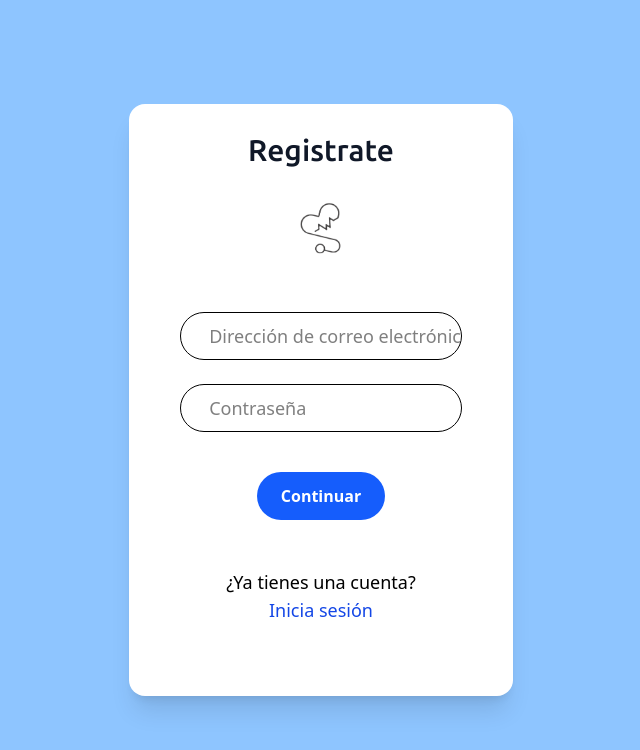
After one commit to dani-pp/PlaniDoc, a Flask app: page /registro in a window 1280 px wide. The commit adds this page. Shown: the top 750 px of the page, without its empty margins (319-959 px from the left). Run offline with Flask 3, Linux system fonts and the light colour scheme.

Commit message:
inicio de interfaz registro

```diff
--- a/app.py
+++ b/app.py
@@ -22,6 +22,10 @@ def index():
 @app.route("/agendar")
 def agendar():
     return render_template("agendar.html")
+
+@app.route("/registro")
+def registro():
+    return render_template("registro.html")
 
 @app.route("/iniciar-sesion")
 def iniciar():
--- /dev/null
+++ b/static/js/registro.js
@@ -0,0 +1,16 @@
+function mostrarPaso(numero) {
+  // Oculta todos los pasos
+  document.querySelectorAll('.paso').forEach(paso => {
+    paso.classList.add('hidden');
+    paso.classList.remove('opacity-100');
+    paso.classList.add('opacity-0');
+  });
+
+  // Muestra el paso actual
+  const pasoActual = document.getElementById(`paso-${numero}`);
+  if (pasoActual) {
+    pasoActual.classList.remove('hidden');
+    pasoActual.classList.remove('opacity-0');
+    pasoActual.classList.add('opacity-100');
+  }
+}
--- a/static/tailwind/output.css
+++ b/static/tailwind/output.css
@@ -13,24 +13,17 @@
     --color-blue-200: oklch(88.2% 0.059 254.128);
     --color-blue-300: oklch(80.9% 0.105 251.813);
     --color-blue-400: oklch(70.7% 0.165 254.624);
-    --color-blue-500: oklch(62.3% 0.214 259.815);
     --color-blue-600: oklch(54.6% 0.245 262.881);
     --color-blue-700: oklch(48.8% 0.243 264.376);
     --color-blue-800: oklch(42.4% 0.199 265.638);
     --color-blue-900: oklch(37.9% 0.146 265.522);
-    --color-indigo-50: oklch(96.2% 0.018 272.314);
-    --color-indigo-100: oklch(93% 0.034 272.788);
-    --color-indigo-200: oklch(87% 0.065 274.039);
-    --color-indigo-300: oklch(78.5% 0.115 274.713);
-    --color-indigo-900: oklch(35.9% 0.144 278.697);
     --color-gray-500: oklch(55.1% 0.027 264.364);
-    --color-gray-600: oklch(44.6% 0.03 256.802);
-    --color-gray-700: oklch(37.3% 0.034 259.733);
-    --color-gray-800: oklch(27.8% 0.033 256.848);
     --color-gray-900: oklch(21% 0.034 264.665);
     --color-black: #000;
     --color-white: #fff;
     --spacing: 0.25rem;
+    --text-lg: 1.125rem;
+    --text-lg--line-height: calc(1.75 / 1.125);
     --text-xl: 1.25rem;
     --text-xl--line-height: calc(1.75 / 1.25);
     --text-2xl: 1.5rem;
@@ -46,6 +39,7 @@
     --radius-xl: 0.75rem;
     --radius-2xl: 1rem;
     --radius-3xl: 1.5rem;
+    --radius-4xl: 2rem;
     --ease-in-out: cubic-bezier(0.4, 0, 0.2, 1);
     --default-transition-duration: 150ms;
     --default-transition-timing-function: cubic-bezier(0.4, 0, 0.2, 1);
@@ -232,17 +232,38 @@
   .mt-5 {
     margin-top: calc(var(--spacing) * 5);
   }
+  .mt-6 {
+    margin-top: calc(var(--spacing) * 6);
+  }
   .mt-\[2vh\] {
     margin-top: 2vh;
+  }
+  .mt-\[3vh\] {
+    margin-top: 3vh;
   }
   .mt-\[4vh\] {
     margin-top: 4vh;
   }
+  .mt-\[5vh\] {
+    margin-top: 5vh;
+  }
+  .mt-\[7vh\] {
+    margin-top: 7vh;
+  }
   .mt-\[8vh\] {
     margin-top: 8vh;
   }
+  .mt-\[9vh\] {
+    margin-top: 9vh;
+  }
   .mt-\[10vh\] {
     margin-top: 10vh;
+  }
+  .mt-\[13vh\] {
+    margin-top: 13vh;
+  }
+  .mt-\[15vh\] {
+    margin-top: 15vh;
   }
   .mt-\[18\%\] {
     margin-top: 18%;
@@ -262,14 +283,44 @@
   .mb-9 {
     margin-bottom: calc(var(--spacing) * 9);
   }
+  .mb-\[3vh\] {
+    margin-bottom: 3vh;
+  }
+  .mb-\[4vh\] {
+    margin-bottom: 4vh;
+  }
+  .mb-\[5vh\] {
+    margin-bottom: 5vh;
+  }
   .mb-\[6vh\] {
     margin-bottom: 6vh;
+  }
+  .mb-\[7vh\] {
+    margin-bottom: 7vh;
+  }
+  .mb-\[8vh\] {
+    margin-bottom: 8vh;
   }
   .mb-\[10vh\] {
     margin-bottom: 10vh;
   }
+  .mb-\[12vh\] {
+    margin-bottom: 12vh;
+  }
+  .mb-\[15vh\] {
+    margin-bottom: 15vh;
+  }
+  .mb-\[17vh\] {
+    margin-bottom: 17vh;
+  }
+  .ml-\[1vw\] {
+    margin-left: 1vw;
+  }
   .ml-auto {
     margin-left: auto;
+  }
+  .block {
+    display: block;
   }
   .flex {
     display: flex;
@@ -277,11 +328,59 @@
   .grid {
     display: grid;
   }
+  .hidden {
+    display: none;
+  }
+  .inline {
+    display: inline;
+  }
+  .inline-block {
+    display: inline-block;
+  }
+  .inline-flex {
+    display: inline-flex;
+  }
   .h-12 {
     height: calc(var(--spacing) * 12);
   }
+  .h-\[2vh\] {
+    height: 2vh;
+  }
+  .h-\[4vh\] {
+    height: 4vh;
+  }
+  .h-\[5vh\] {
+    height: 5vh;
+  }
+  .h-\[6vh\] {
+    height: 6vh;
+  }
+  .h-\[8vh\] {
+    height: 8vh;
+  }
+  .h-\[20vh\] {
+    height: 20vh;
+  }
+  .h-\[60vh\] {
+    height: 60vh;
+  }
+  .h-\[65vh\] {
+    height: 65vh;
+  }
   .h-\[70vh\] {
     height: 70vh;
+  }
+  .h-\[72vh\] {
+    height: 72vh;
+  }
+  .h-\[74vh\] {
+    height: 74vh;
+  }
+  .h-\[80vh\] {
+    height: 80vh;
+  }
+  .h-\[100\%\] {
+    height: 100%;
   }
   .h-\[100vh\] {
     height: 100vh;
@@ -316,6 +415,48 @@
   .w-90 {
     width: calc(var(--spacing) * 90);
   }
+  .w-\[3vw\] {
+    width: 3vw;
+  }
+  .w-\[4vw\] {
+    width: 4vw;
+  }
+  .w-\[5vw\] {
+    width: 5vw;
+  }
+  .w-\[10vw\] {
+    width: 10vw;
+  }
+  .w-\[12vw\] {
+    width: 12vw;
+  }
+  .w-\[15vw\] {
+    width: 15vw;
+  }
+  .w-\[20vw\] {
+    width: 20vw;
+  }
+  .w-\[21vw\] {
+    width: 21vw;
+  }
+  .w-\[22vw\] {
+    width: 22vw;
+  }
+  .w-\[30vw\] {
+    width: 30vw;
+  }
+  .w-\[35vw\] {
+    width: 35vw;
+  }
+  .w-\[40vw\] {
+    width: 40vw;
+  }
+  .w-\[45vw\] {
+    width: 45vw;
+  }
+  .w-\[60vw\] {
+    width: 60vw;
+  }
   .w-\[75vh\] {
     width: 75vh;
   }
@@ -361,15 +523,25 @@
   .rounded-3xl {
     border-radius: var(--radius-3xl);
   }
+  .rounded-4xl {
+    border-radius: var(--radius-4xl);
+  }
   .rounded-md {
     border-radius: var(--radius-md);
   }
   .rounded-xl {
     border-radius: var(--radius-xl);
   }
+  .border {
+    border-style: var(--tw-border-style);
+    border-width: 1px;
+  }
   .border-2 {
     border-style: var(--tw-border-style);
     border-width: 2px;
+  }
+  .border-black {
+    border-color: var(--color-black);
   }
   .border-gray-500 {
     border-color: var(--color-gray-500);
@@ -430,6 +617,15 @@
   }
   .p-\[5vh\] {
     padding: 5vh;
+  }
+  .pt-5 {
+    padding-top: calc(var(--spacing) * 5);
+  }
+  .pt-6 {
+    padding-top: calc(var(--spacing) * 6);
+  }
+  .pt-7 {
+    padding-top: calc(var(--spacing) * 7);
   }
   .pt-\[5vh\] {
     padding-top: 5vh;
@@ -449,8 +645,14 @@
   .pl-4 {
     padding-left: calc(var(--spacing) * 4);
   }
+  .pl-7 {
+    padding-left: calc(var(--spacing) * 7);
+  }
   .pl-10 {
     padding-left: calc(var(--spacing) * 10);
+  }
+  .pl-\[4vw\] {
+    padding-left: 4vw;
   }
   .text-center {
     text-align: center;
@@ -476,6 +678,10 @@
     font-size: var(--text-4xl);
     line-height: var(--tw-leading, var(--text-4xl--line-height));
   }
+  .text-lg {
+    font-size: var(--text-lg);
+    line-height: var(--tw-leading, var(--text-lg--line-height));
+  }
   .text-xl {
     font-size: var(--text-xl);
     line-height: var(--tw-leading, var(--text-xl--line-height));
@@ -492,50 +698,23 @@
     --tw-font-weight: var(--font-weight-semibold);
     font-weight: var(--font-weight-semibold);
   }
-  .text-blue-50 {
-    color: var(--color-blue-50);
-  }
-  .text-blue-100 {
-    color: var(--color-blue-100);
-  }
-  .text-blue-200 {
-    color: var(--color-blue-200);
-  }
-  .text-blue-500 {
-    color: var(--color-blue-500);
-  }
   .text-blue-600 {
     color: var(--color-blue-600);
   }
   .text-blue-700 {
     color: var(--color-blue-700);
   }
-  .text-blue-800 {
-    color: var(--color-blue-800);
-  }
-  .text-blue-900 {
-    color: var(--color-blue-900);
-  }
-  .text-gray-500 {
-    color: var(--color-gray-500);
-  }
-  .text-gray-600 {
-    color: var(--color-gray-600);
-  }
-  .text-gray-700 {
-    color: var(--color-gray-700);
-  }
-  .text-gray-800 {
-    color: var(--color-gray-800);
-  }
   .text-gray-900 {
     color: var(--color-gray-900);
   }
-  .text-indigo-900 {
-    color: var(--color-indigo-900);
-  }
   .text-white {
     color: var(--color-white);
+  }
+  .opacity-0 {
+    opacity: 0%;
+  }
+  .opacity-100 {
+    opacity: 100%;
   }
   .shadow-2xl {
     --tw-shadow: 0 25px 50px -12px var(--tw-shadow-color, rgb(0 0 0 / 0.25));
@@ -554,9 +733,22 @@
     transition-timing-function: var(--tw-ease, var(--default-transition-timing-function));
     transition-duration: var(--tw-duration, var(--default-transition-duration));
   }
+  .transition-all {
+    transition-property: all;
+    transition-timing-function: var(--tw-ease, var(--default-transition-timing-function));
+    transition-duration: var(--tw-duration, var(--default-transition-duration));
+  }
   .duration-300 {
     --tw-duration: 300ms;
     transition-duration: 300ms;
+  }
+  .duration-500 {
+    --tw-duration: 500ms;
+    transition-duration: 500ms;
+  }
+  .ease-in-out {
+    --tw-ease: var(--ease-in-out);
+    transition-timing-function: var(--ease-in-out);
   }
   .hover\:scale-101 {
     &:hover {
@@ -610,6 +802,13 @@
     &:hover {
       @media (hover: hover) {
         color: var(--color-blue-700);
+      }
+    }
+  }
+  .hover\:text-blue-800 {
+    &:hover {
+      @media (hover: hover) {
+        color: var(--color-blue-800);
       }
     }
   }
@@ -685,10 +884,57 @@
   syntax: "*";
   inherits: false;
 }
+@property --tw-space-y-reverse {
+  syntax: "*";
+  inherits: false;
+  initial-value: 0;
+}
 @property --tw-border-style {
   syntax: "*";
   inherits: false;
   initial-value: solid;
+}
+@property --tw-gradient-position {
+  syntax: "*";
+  inherits: false;
+}
+@property --tw-gradient-from {
+  syntax: "<color>";
+  inherits: false;
+  initial-value: #0000;
+}
+@property --tw-gradient-via {
+  syntax: "<color>";
+  inherits: false;
+  initial-value: #0000;
+}
+@property --tw-gradient-to {
+  syntax: "<color>";
+  inherits: false;
+  initial-value: #0000;
+}
+@property --tw-gradient-stops {
+  syntax: "*";
+  inherits: false;
+}
+@property --tw-gradient-via-stops {
+  syntax: "*";
+  inherits: false;
+}
+@property --tw-gradient-from-position {
+  syntax: "<length-percentage>";
+  inherits: false;
+  initial-value: 0%;
+}
+@property --tw-gradient-via-position {
+  syntax: "<length-percentage>";
+  inherits: false;
+  initial-value: 50%;
+}
+@property --tw-gradient-to-position {
+  syntax: "<length-percentage>";
+  inherits: false;
+  initial-value: 100%;
 }
 @property --tw-font-weight {
   syntax: "*";
@@ -763,6 +1009,10 @@
   syntax: "*";
   inherits: false;
 }
+@property --tw-ease {
+  syntax: "*";
+  inherits: false;
+}
 @property --tw-scale-x {
   syntax: "*";
   inherits: false;
@@ -778,10 +1028,6 @@
   inherits: false;
   initial-value: 1;
 }
-@property --tw-ease {
-  syntax: "*";
-  inherits: false;
-}
 @layer properties {
   @supports ((-webkit-hyphens: none) and (not (margin-trim: inline))) or ((-moz-orient: inline) and (not (color:rgb(from red r g b)))) {
     *, ::before, ::after, ::backdrop {
@@ -790,7 +1036,17 @@
       --tw-rotate-z: initial;
       --tw-skew-x: initial;
       --tw-skew-y: initial;
+      --tw-space-y-reverse: 0;
       --tw-border-style: solid;
+      --tw-gradient-position: initial;
+      --tw-gradient-from: #0000;
+      --tw-gradient-via: #0000;
+      --tw-gradient-to: #0000;
+      --tw-gradient-stops: initial;
+      --tw-gradient-via-stops: initial;
+      --tw-gradient-from-position: 0%;
+      --tw-gradient-via-position: 50%;
+      --tw-gradient-to-position: 100%;
       --tw-font-weight: initial;
       --tw-shadow: 0 0 #0000;
       --tw-shadow-color: initial;
@@ -807,10 +1063,10 @@
       --tw-ring-offset-color: #fff;
       --tw-ring-offset-shadow: 0 0 #0000;
       --tw-duration: initial;
+      --tw-ease: initial;
       --tw-scale-x: 1;
       --tw-scale-y: 1;
       --tw-scale-z: 1;
-      --tw-ease: initial;
     }
   }
 }
--- a/templates/index.html
+++ b/templates/index.html
@@ -16,7 +16,7 @@
         <nav class="flex flex ml-auto mr-[5vw] gap-[5vw] items-center font-ubuntu">
             {% if nombre %}
             <a class="" href="#"><button class="text-white font-medium rounded p-1 pl-4 pr-4 hover:cursor-pointer hover:bg-blue-400 hover:text-white hover:ease-in-out hover:duration-200">Hola, {{nombre}}</button></a>
-            <a href="{{url_for('agendar')}}"><button class="text-gray-900 font-medium rounded p-1 pl-4 pr-4 hover:cursor-pointer hover:bg-blue-400 hover:text-white hover:ease-in-out hover:duration-150">Agendar Hora</button></a>
+            <a href="{{url_for('iniciar')}}"><button class="text-gray-900 font-medium rounded p-1 pl-4 pr-4 hover:cursor-pointer hover:bg-blue-400 hover:text-white hover:ease-in-out hover:duration-150">Agendar Hora</button></a>
             <a href="{{url_for('iniciar')}}"><button class="text-gray-900 font-medium rounded p-1 pl-4 pr-4 hover:cursor-pointer hover:bg-blue-400 hover:text-white hover:ease-in-out hover:duration-150">Contacto</button></a>
             <a class="" href="{{url_for('cerrar')}}"><button class="text-gray-900 font-medium rounded p-1 pl-4 pr-4 hover:cursor-pointer hover:bg-blue-400 hover:text-white hover:ease-in-out hover:duration-200">Cerrar sesión</button></a>
             {% else %}
--- a/templates/iniciar_sesion.html
+++ b/templates/iniciar_sesion.html
@@ -29,7 +29,7 @@
             <input type="submit" value="Entrar" class="rounded-3xl w-75 h-12 cursor-pointer bg-blue-300 hover:bg-green-400 hover:ease-in-out hover:duration-200 hover:text-white font-semibold" required name="input-submit">
           </form>
             <div class="flex justify-center mt-5">
-              <p class="pr-3">¿Eres nuevo aquí?</p><a href="{{url_for('index')}}" class="font-semibold text-blue-600 hover:text-blue-700 hover:underline">Crear una cuenta</a>
+              <p class="pr-3">¿Eres nuevo aquí?</p><a href="{{url_for('registro')}}" class="font-semibold text-blue-600 hover:text-blue-700 hover:underline">Crear una cuenta</a>
             </div>
       </div>
   </main>
--- /dev/null
+++ b/templates/registro.html
@@ -0,0 +1,34 @@
+<!DOCTYPE html>
+<html lang="es">
+<head>
+  <meta charset="UTF-8" />
+  <meta name="viewport" content="width=device-width, initial-scale=1" />
+  <link href="{{ url_for('static', filename='tailwind/output.css') }}" rel="stylesheet" />
+  <link href="{{url_for('static', filename='logo-img.png')}}" rel="icon">
+  <link href="https://fonts.googleapis.com/css2?family=Raleway:ital,wght@0,100..900;1,100..900&family=Ubuntu:ital,wght@0,300;0,400;0,500;0,700;1,300;1,400;1,500;1,700&display=swap" rel="stylesheet">
+  <title>Registro | PlaniDoc</title>
+</head>
+<body class="m-0 bg-blue-300">
+    <main class="">
+      <div id="contenedor-form" class="bg-white mt-[13vh] w-[30vw] h-[74vh] mb-[4vh] rounded-2xl justify-self-center shadow-xl text-center">
+        <h1 class="text-3xl font-ubuntu font-medium mt-[9vh] mb-[4vh] text-gray-900 pt-7">Registrate</h1>
+        <form method="post" action="">
+          <img class="w-[4vw] justify-self-center mb-[7vh]" src="{{url_for('static', filename='logo-img.png')}}">
+          <div class="paso justify-items-center transition-all duration-500 ease-in-out opacity-100" id="paso-1">
+              <input class="border border-black block w-[22vw] h-[6vh] rounded-3xl mt-[2vh] mb-[3vh] pl-7 text-lg" type="email" placeholder="Dirección de correo electrónico" name="correo" required>
+              <input class="border border-black block w-[22vw] h-[6vh] rounded-3xl mb-[5vh] pl-7 text-lg" type="password" placeholder="Contraseña" name="contraseña" required>
+              <button onclick="mostrarPaso(2)" class="h-[6vh] w-[10vw] mb-[6vh] rounded-3xl bg-blue-600 text-white font-semibold hover:bg-blue-400 cursor-pointer">Continuar</button>
+
+              <p class="text-lg">¿Ya tienes una cuenta?</p><a class="text-blue-700 hover:underline hover:text-blue-800 text-lg font-medium" href="{{url_for('iniciar')}}">Inicia sesión</a>
+          </div>
+          <div class="paso hidden justify-items-center transition-all duration-500 ease-in-out opacity-100" id="paso-2">
+              <input class="border border-black block w-[22vw] h-[6vh] rounded-3xl mt-[2vh] mb-[3vh] pl-7 text-lg" type="text" placeholder="Nombres" name="nombre" required>
+              <input class="border border-black block w-[22vw] h-[6vh] rounded-3xl mb-[5vh] pl-7 text-lg" type="text" placeholder="Apellidos" name="apellidos" required>
+              <button onclick="mostrarPaso(3)" class="h-[6vh] w-[10vw] mb-[6vh] rounded-3xl bg-blue-600 text-white font-semibold hover:bg-blue-400 cursor-pointer">Continuar</button>
+          </div>
+        </form>
+      </div>
+    </main>
+    <script src="{{ url_for('static', filename='js/registro.js') }}"></script>
+</body>
+</html>
```
Also changed, not shown: other parts of static/tailwind/output.css (+56 -14 lines), 1 other file.
